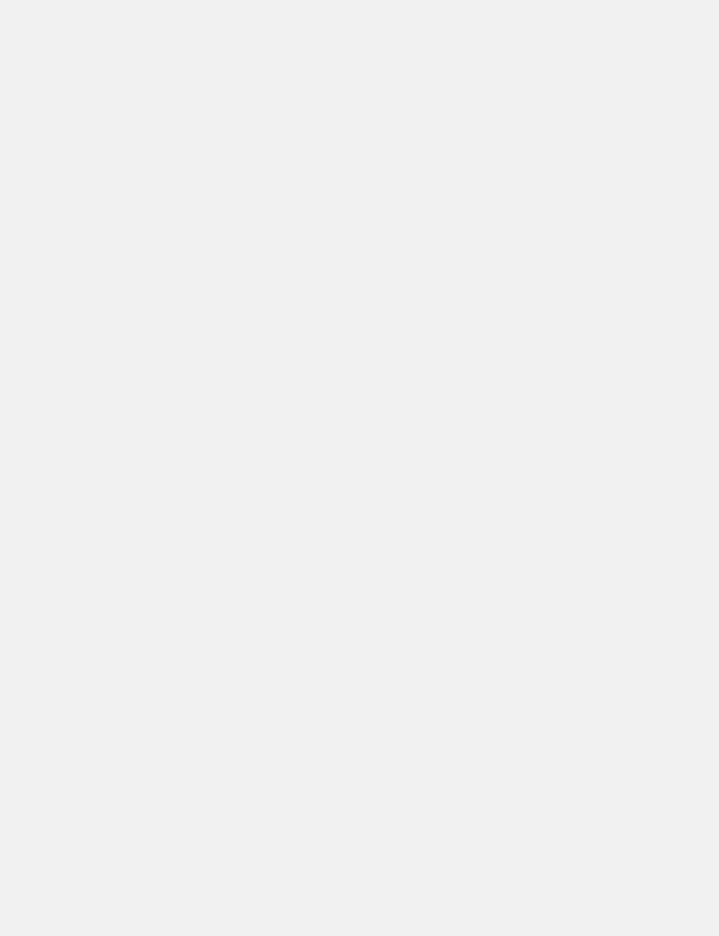
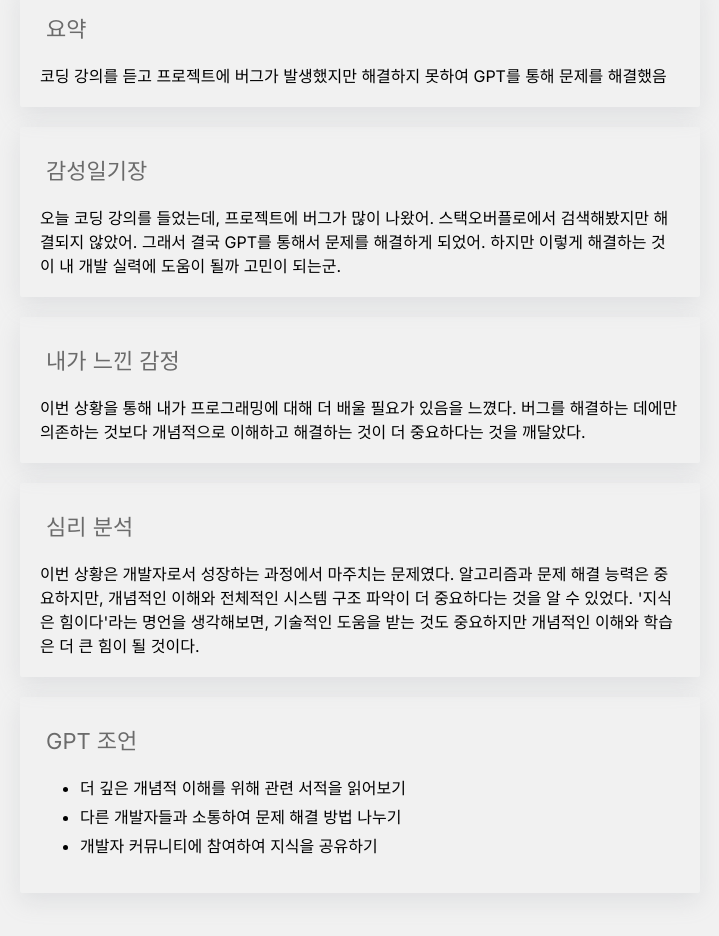
Before and after one commit to kabalport/nextjs-app, a Next.js app: page /gpt-diary in a window 1280 px wide. Shown: the part 480-1416 px from the top of the page, without its empty margins (280-999 px from the left). Before the commit the page ends 800 px from the top, so only its background shows below. Built offline with nearby package versions, Linux system fonts and the light colour scheme.

Commit message:
diary dummyData 작성

```diff
--- a/src/app/gpt-diary/page.tsx
+++ b/src/app/gpt-diary/page.tsx
@@ -14,7 +14,6 @@ export default async function GptDiaryPage() {
                     심리상담사 GPT, AI 회고록
                 </div>
                 <GetDiaryInput />
-
                 <GptDiaryItem />
             </div>
         </>
--- a/src/components/gpt-diary/GptDiaryItem.tsx
+++ b/src/components/gpt-diary/GptDiaryItem.tsx
@@ -15,8 +15,42 @@ type GptDiaryItemProps = {
 
 
 export default async function GptDiaryItem() {
+    const dummyData = JSON.parse(
+        `{ "title": "개발 고민과 해결", "thumbnail": "https://source.unsplash.com/1600x900/?coding", "summary": "코딩 강의를 듣고 프로젝트에 버그가 발생했지만 해결하지 못하여 GPT를 통해 문제를 해결했음", "emotional_content": "오늘 코딩 강의를 들었는데, 프로젝트에 버그가 많이 나왔어. 스택오버플로에서 검색해봤지만 해결되지 않았어. 그래서 결국 GPT를 통해서 문제를 해결하게 되었어. 하지만 이렇게 해결하는 것이 내 개발 실력에 도움이 될까 고민이 되는군.", "emotional_result": "이번 상황을 통해 내가 프로그래밍에 대해 더 배울 필요가 있음을 느꼈다. 버그를 해결하는 데에만 의존하는 것보다 개념적으로 이해하고 해결하는 것이 더 중요하다는 것을 깨달았다.", "analysis": "이번 상황은 개발자로서 성장하는 과정에서 마주치는 문제였다. 알고리즘과 문제 해결 능력은 중요하지만, 개념적인 이해와 전체적인 시스템 구조 파악이 더 중요하다는 것을 알 수 있었다. '지식은 힘이다'라는 명언을 생각해보면, 기술적인 도움을 받는 것도 중요하지만 개념적인 이해와 학습은 더 큰 힘이 될 것이다.", "action_list": ["더 깊은 개념적 이해를 위해 관련 서적을 읽어보기", "다른 개발자들과 소통하여 문제 해결 방법 나누기", "개발자 커뮤니티에 참여하여 지식을 공유하기"] }`
+    );
+    const data = dummyData;
 
     return (
-            <></>
+        <div className={styles.diaryContainer}>
+            <div className={styles.resultTitle}>
+                {data.title}
+            </div>
+            <div className={styles.cardContainer}>
+                <div className={styles.cardTitle}>요약</div>
+                <div className={styles.cardContent}>{data.summary}</div>
+            </div>
+            <div className={styles.cardContainer}>
+                <div className={styles.cardTitle}>감성일기장</div>
+                <div className={styles.cardContent}>{data.emotional_content}</div>
+            </div>
+            <div className={styles.cardContainer}>
+                <div className={styles.cardTitle}>내가 느낀 감정</div>
+                <div className={styles.cardContent}>{data.emotional_result}</div>
+            </div>
+            <div className={styles.cardContainer}>
+                <div className={styles.cardTitle}>심리 분석</div>
+                <div className={styles.cardContent}>{data.analysis}</div>
+            </div>
+            <div className={styles.cardContainer}>
+                <div className={styles.cardTitle}>GPT 조언</div>
+                <div className={styles.cardContent}>
+                    <ul className={styles.actionList}>
+                        {data.action_list.map((action, index) => (
+                            <li key={index} className={styles.actionListItem}>{action}</li>
+                        ))}
+                    </ul>
+                </div>
+            </div>
+        </div>
     )
 }
```
